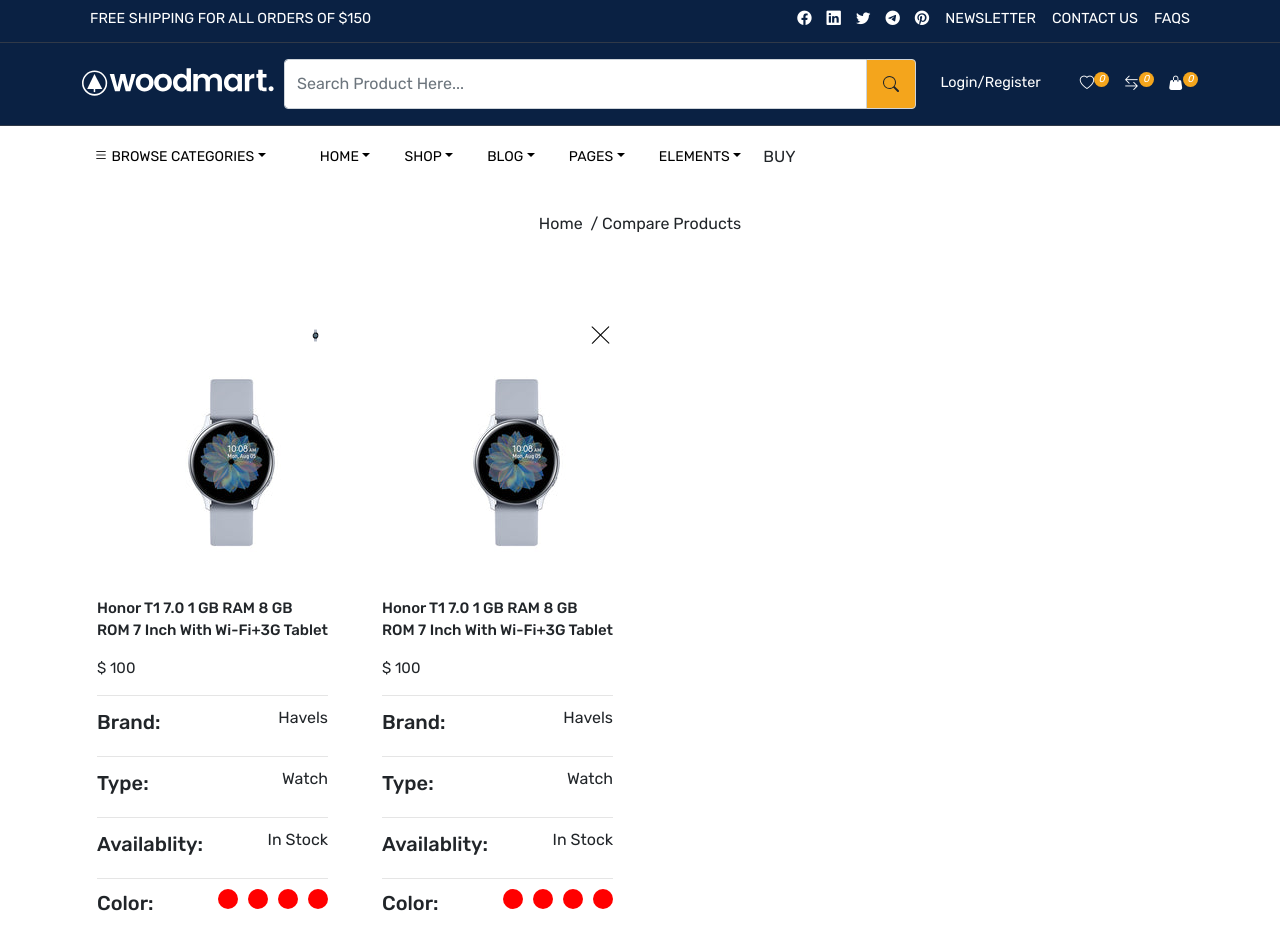
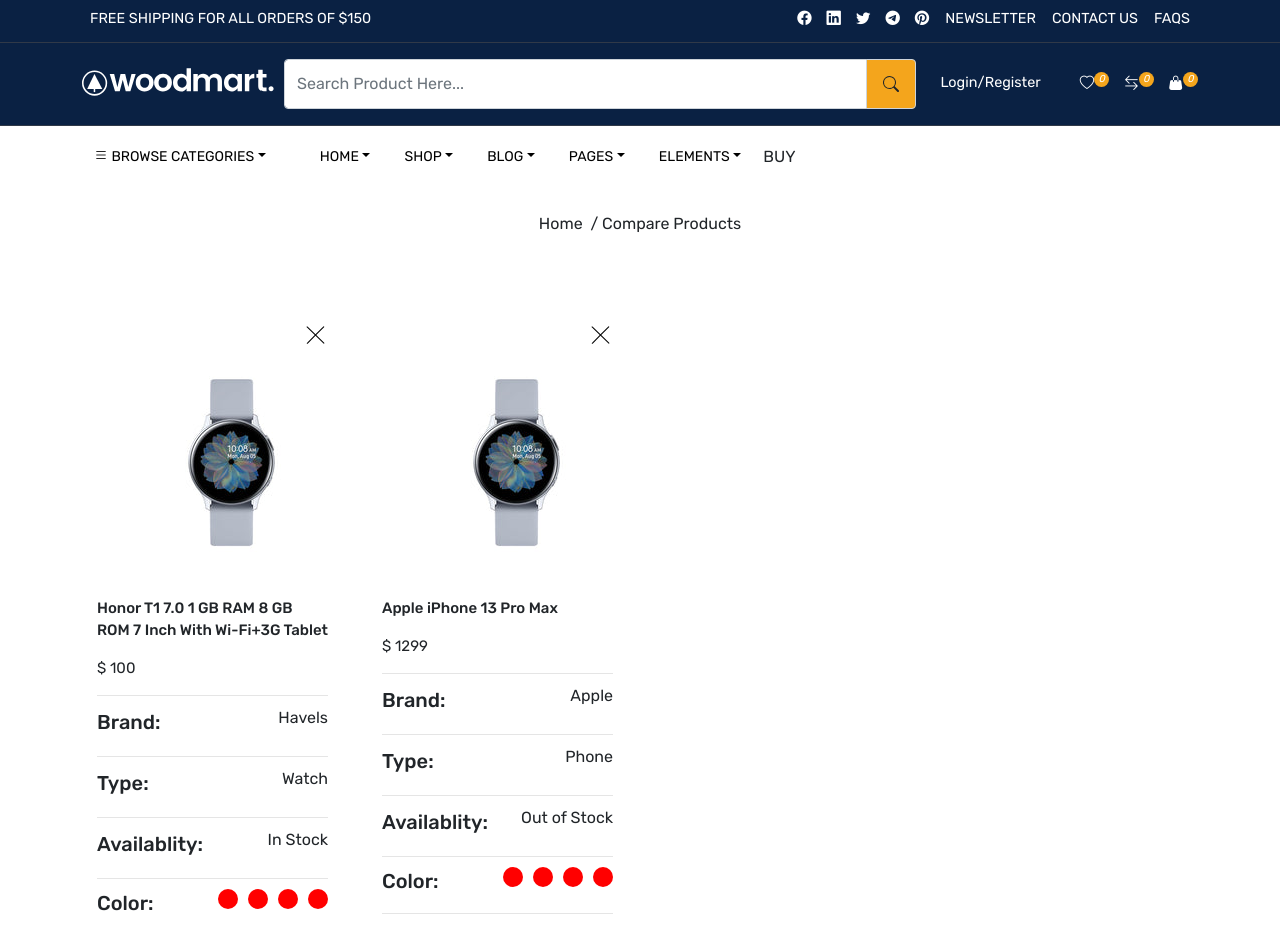
Before and after one commit to yogeshmlv/Woodmart, a React (Create React App) app: page /compare-product in a window 1280 px wide. Shown: the top 927 px of the page. Built offline with nearby package versions, Linux system fonts and the light colour scheme.

Commit message:
Login Updating

```diff
--- a/src/App.js
+++ b/src/App.js
@@ -16,6 +16,7 @@
 import Forgotpassword from "./pages/Forgetpassword";
 import CompareProduct from "./pages/CompareProduct";
 import SingleProduct from "./pages/SingleProduct";
+import UserProfile from "./pages/UserProfile";
 
 function App() {
   return (
@@ -35,6 +36,7 @@
             <Route path="reset-password" element={<Resetpassword />} />
             <Route path="compare-product" element={<CompareProduct />} />
             <Route path="singleproduct" element={<SingleProduct />} />
+            <Route path="user-profile" element={<UserProfile/>} />
           </Route>
         </Routes>
       </BrowserRouter>
--- a/src/components/CustomInput.js
+++ b/src/components/CustomInput.js
@@ -1,7 +1,7 @@
 import React from "react";
 
 const CustomInput = (props) => {
-  const { type, name, placeholder, classname } = props;
+  const { type, name, placeholder, classname,handleChange } = props;
   return (
     <div>
       <input
@@ -9,6 +9,7 @@
         name={name}
         placeholder={placeholder}
         className={`form-control ${classname}`}
+        onChange={handleChange}
       />
     </div>
   );
--- a/src/pages/CompareProduct.js
+++ b/src/pages/CompareProduct.js
@@ -1,104 +1,92 @@
-import React from "react";
+import React, { useState } from "react";
 import BreadCrumb from "../components/BreadCrumb";
 import Color from "../components/Color";
 import Meta from "../components/Meta";
 import Container from "../components/Container";
 
 const CompareProduct = () => {
+  const [products, setProducts] = useState([
+    {
+      id: 1,
+      title: "Honor T1 7.0 1 GB RAM 8 GB ROM 7 Inch With Wi-Fi+3G Tablet",
+      price: 100,
+      brand: "Havels",
+      type: "Watch",
+      availability: "In Stock",
+      colors: ["red", "green", "blue"],
+      sizes: ["S", "M"],
+      image: "images/watch.jpg",
+    },
+    {
+      id: 2,
+      title: "Apple iPhone 13 Pro Max",
+      price: 1299,
+      brand: "Apple",
+      type: "Phone",
+      availability: "Out of Stock",
+      colors: ["silver", "gold", "graphite"],
+      sizes: ["64GB", "256GB", "1TB"],
+      image: "images/watch.jpg",
+    },
+  ]);
+
+  const handleDelete = (id) => {
+    const updatedProducts = products.filter((product) => product.id !== id);
+    setProducts(updatedProducts);
+  };
+
   return (
     <>
       <Meta title={"Compare Products"} />
       <BreadCrumb title="Compare Products" />
       <Container class1="compare-product-wrapper py-5 home-wrapper-2">
         <div className="row">
-          <div className="col-3">
+          {products.map((product) => (
+            <div className="col-3" key={product.id}>
               <div className="compare-product-card position-relative">
                 <img
-                src="images/watch.jpg"
+                  src="images/cross.svg"
                   alt="cross"
                   className="position-absolute cross img-fluid"
+                  onClick={() => handleDelete(product.id)}
                 />
                 <div className="product-card-image">
-                <img src="images/watch.jpg" alt="watch" />
+                  <img src={product.image} alt={product.title} />
                 </div>
                 <div className="compare-product-details">
-                <h5 className="title">
-                  Honor T1 7.0 1 GB RAM 8 GB ROM 7 Inch With Wi-Fi+3G Tablet
-                </h5>
-                <h6 className="price mb-3 mt-3">$ 100</h6>
+                  <h5 className="title">{product.title}</h5>
+                  <h6 className="price mb-3 mt-3">$ {product.price}</h6>
 
                   <div>
                     <div className="product-detail">
                       <h5>Brand:</h5>
-                    <p>Havels</p>
+                      <p>{product.brand}</p>
                     </div>
                     <div className="product-detail">
                       <h5>Type:</h5>
-                    <p>Watch</p>
+                      <p>{product.type}</p>
                     </div>
                     <div className="product-detail">
                       <h5>Availablity:</h5>
-                    <p>In Stock</p>
+                      <p>{product.availability}</p>
                     </div>
                     <div className="product-detail">
                       <h5>Color:</h5>
-                    <Color />
+                      <Color colors={product.colors} />
                     </div>
                     <div className="product-detail">
                       <h5>Size:</h5>
                       <div className="d-flex gap-10">
-                      <p>S</p>
-                      <p>M</p>
+                        {product.sizes.map((size) => (
+                          <p key={size}>{size}</p>
+                        ))}
                       </div>
                     </div>
                   </div>
                 </div>
               </div>
             </div>
-          <div className="col-3">
-            <div className="compare-product-card position-relative">
-              <img
-                src="images/cross.svg"
-                alt="cross"
-                className="position-absolute cross img-fluid"
-              />
-              <div className="product-card-image">
-                <img src="images/watch.jpg" alt="watch" />
-              </div>
-              <div className="compare-product-details">
-                <h5 className="title">
-                  Honor T1 7.0 1 GB RAM 8 GB ROM 7 Inch With Wi-Fi+3G Tablet
-                </h5>
-                <h6 className="price mb-3 mt-3">$ 100</h6>
-
-                <div>
-                  <div className="product-detail">
-                    <h5>Brand:</h5>
-                    <p>Havels</p>
-                  </div>
-                  <div className="product-detail">
-                    <h5>Type:</h5>
-                    <p>Watch</p>
-                  </div>
-                  <div className="product-detail">
-                    <h5>Availablity:</h5>
-                    <p>In Stock</p>
-                  </div>
-                  <div className="product-detail">
-                    <h5>Color:</h5>
-                    <Color />
-                  </div>
-                  <div className="product-detail">
-                    <h5>Size:</h5>
-                    <div className="d-flex gap-10">
-                      <p>S</p>
-                      <p>M</p>
-                    </div>
-                  </div>
-                </div>
-              </div>
-            </div>
-          </div>
+          ))}
         </div>
       </Container>
     </>
--- /dev/null
+++ b/src/pages/UserProfile.js
@@ -0,0 +1,12 @@
+import React from 'react'
+
+const UserProfile = () => {
+  return (
+    <>
+    <h2>User Profile</h2>
+    <h6> Welcome to Yogesh Singh Profile </h6>
+    </>
+  )
+}
+
+export default UserProfile
--- a/src/pages/Wishlist.js
+++ b/src/pages/Wishlist.js
@@ -1,81 +1,64 @@
-import React from "react";
+import React, { useState } from "react";
 import BreadCrumb from "../components/BreadCrumb";
 import Meta from "../components/Meta";
 import Container from "../components/Container";
 
 const Wishlist = () => {
+  const [products, setProducts] = useState([
+    {
+      id: 1,
+      name: "Honor T1 7.0 1 GB RAM 8 GB ROM 7 Inch With Wi-Fi+3G Tablet",
+      price: 100,
+      image: "images/watch.jpg",
+    },
+    {
+      id: 2,
+      name: "Product 2",
+      price: 200,
+      image: "images/watch.jpg",
+    },
+    {
+      id: 3,
+      name: "Product 3",
+      price: 300,
+      image: "images/watch.jpg",
+    },
+  ]);
+
+  const handleDelete = (productId) => {
+    const updatedProducts = products.filter((product) => product.id !== productId);
+    setProducts(updatedProducts);
+  };
+
   return (
     <>
       <Meta title={"Wishlist"} />
       <BreadCrumb title="Wishlist" />
       <Container class1="wishlist-wrapper home-wrapper-2 py-5">
         <div className="row">
-          <div className="col-3">
+          {products.map((product) => (
+            <div className="col-3" key={product.id}>
               <div className="wishlist-card position-relative">
-              <img
-                src="images/cross.svg"
-                alt="cross"
+                <button
                   className="position-absolute cross img-fluid"
-              />
+                  onClick={() => handleDelete(product.id)}
+                >
+                  <img src="images/cross.svg" alt="cross" />
+                </button>
                 <div className="wishlist-card-image">
                   <img
-                  src="images/watch.jpg"
+                    src={product.image}
                     className="img-fluid w-100"
-                  alt="watch"
+                    alt={product.name}
                   />
                 </div>
                 <div className="py-3 px-3">
-                <h5 className="title">
-                  Honor T1 7.0 1 GB RAM 8 GB ROM 7 Inch With Wi-Fi+3G Tablet
-                </h5>
-                <h6 className="price">$ 100</h6>
+                  <h5 className="title">{product.name}</h5>
+                  <h6 className="price">$ {product.price}</h6>
                 </div>
               </div>
             </div>
-          <div className="col-3">
-            <div className="wishlist-card position-relative">
-              <img
-                src="images/cross.svg"
-                alt="cross"
-                className="position-absolute cross img-fluid"
-              />
-              <div className="wishlist-card-image">
-                <img
-                  src="images/watch.jpg"
-                  className="img-fluid w-100"
-                  alt="watch"
-                />
-              </div>
-              <div className="py-3 px-3">
-                <h5 className="title">
-                  Honor T1 7.0 1 GB RAM 8 GB ROM 7 Inch With Wi-Fi+3G Tablet
-                </h5>
-                <h6 className="price">$ 100</h6>
-              </div>
-            </div>
-          </div>
-          <div className="col-3">
-            <div className="wishlist-card position-relative">
-              <img
-                src="images/cross.svg"
-                alt="cross"
-                className="position-absolute cross img-fluid"
-              />
-              <div className="wishlist-card-image">
-                <img
-                  src="images/watch.jpg"
-                  className="img-fluid w-100"
-                  alt="watch"
-                />
-              </div>
-              <div className="py-3 px-3">
-                <h5 className="title">
-                  Honor T1 7.0 1 GB RAM 8 GB ROM 7 Inch With Wi-Fi+3G Tablet
-                </h5>
-                <h6 className="price">$ 100</h6>
-              </div>
-            </div>
-          </div>
+          ))}
         </div>
       </Container>
     </>
```
Also changed, not shown: src/components/Cart.jsx (added, +9 -0 lines), src/components/Sales2.jsx (+11 -6 lines), src/pages/Cart.js (+34 -9 lines), src/pages/Login.js (+62 -3 lines). Lines whose indentation alone changed are shown as unchanged.
